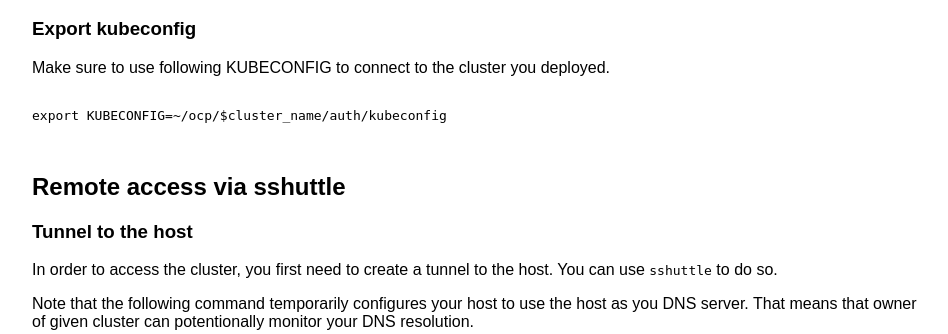
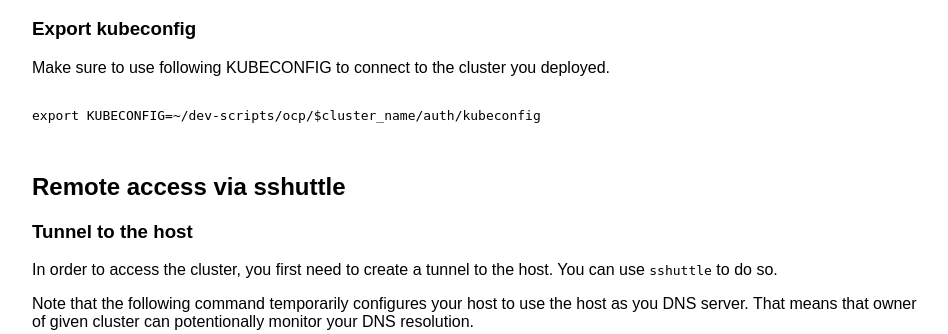
Before and after one commit to phoracek/ocpool, a Python web app: template templates/login.html in a window 1280 px wide. Shown: the part 379-713 px from the top of the page, without its empty margins (158-1106 px from the left). Run offline with Jinja, Linux system fonts and the light colour scheme; the template is opened without the code that fills it, so the values that code supplies are empty.

Commit message:
fix kubeconfig path
Signed-off-by: Petr Horacek <phoracek@redhat.com>

```diff
--- a/templates/login.html
+++ b/templates/login.html
@@ -43,7 +43,7 @@ ssh root@$host_name
         <p>Make sure to use following KUBECONFIG to connect to the cluster you deployed.</p>
         <pre>
             <code>
-export KUBECONFIG=~/ocp/$cluster_name/auth/kubeconfig
+export KUBECONFIG=~/dev-scripts/ocp/$cluster_name/auth/kubeconfig
             </code>
         </pre>
 
```
